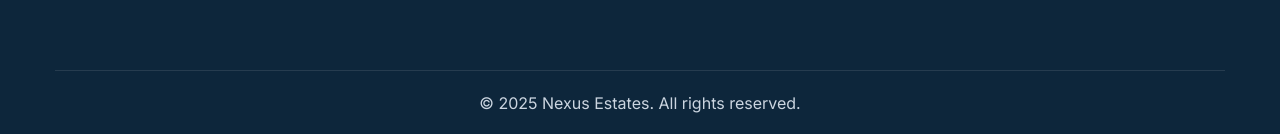
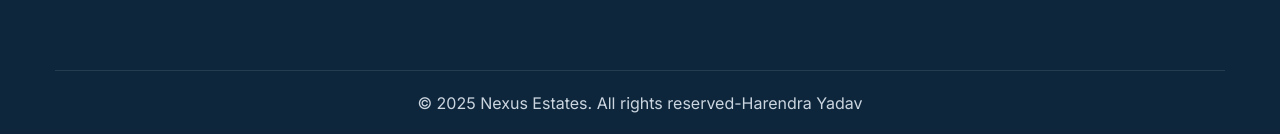
Before and after one commit to thejuniorcoder123/nexus-estates, a Next.js app: page / in a window 1280 px wide. Shown: the part 1571-1705 px from the top of the page. Built offline with nearby package versions, Linux system fonts and the light colour scheme.

Commit message:
Update Footer.tsx

```diff
--- a/src/components/Footer.tsx
+++ b/src/components/Footer.tsx
@@ -8,7 +8,7 @@ const Footer: FC = () => {
       <div className="container">
         {/* You can add the full footer content from your HTML here if you want */}
         <div className="copyright">
-          &copy; {new Date().getFullYear()} Nexus Estates. All rights reserved.
+          &copy; {new Date().getFullYear()} Nexus Estates. All rights reserved-Harendra Yadav
         </div>
       </div>
     </footer>
```
